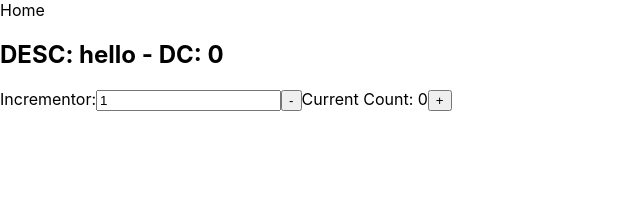
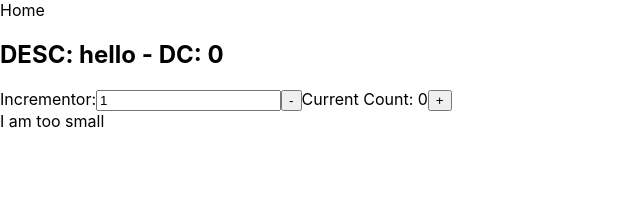
Before and after one commit to manudeli/react-testing-library-jest-config, a Next.js app: page / in a window 1280 px wide. Shown: the top 201 px of the page, without its empty margins (0-640 px from the left). Built offline with nearby package versions, Linux system fonts and the light colour scheme.

Commit message:
비동기 테스팅 및 useEffect 메모리 누수 방지

```diff
--- a/src/components/Counter/Counter.tsx
+++ b/src/components/Counter/Counter.tsx
@@ -1,4 +1,4 @@
-import React, { useState } from "react"
+import React, { useEffect, useState } from "react"
 
 interface Props {
   description: string
@@ -8,6 +8,17 @@ interface Props {
 const Counter = ({ description, defaultCount }: Props) => {
   const [count, setCount] = useState(defaultCount)
   const [incrementor, setIncrementor] = useState(1)
+  const [bigEnough, setBigEnough] = useState(defaultCount >= 15)
+
+  useEffect(() => {
+    if (count >= 15) {
+      let mounted = true
+      setTimeout(() => mounted && setBigEnough(true), 300)
+      return () => {
+        mounted = false
+      }
+    }
+  })
 
   return (
     <div>
@@ -35,6 +46,7 @@ const Counter = ({ description, defaultCount }: Props) => {
       >
         +
       </button>
+      {bigEnough ? null : <div>I am too small</div>}
     </div>
   )
 }
```
Also changed, not shown: 1 other file (tests, documents, lock files or other folders).
